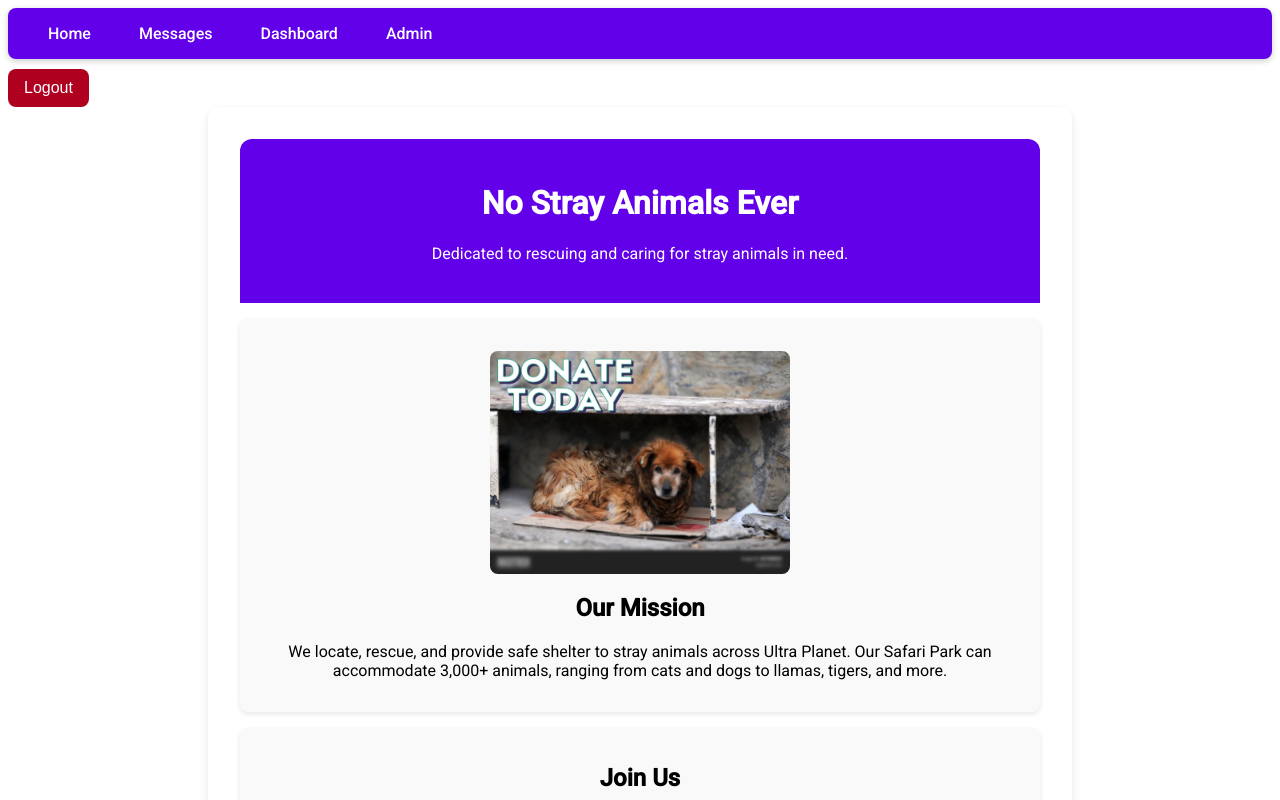
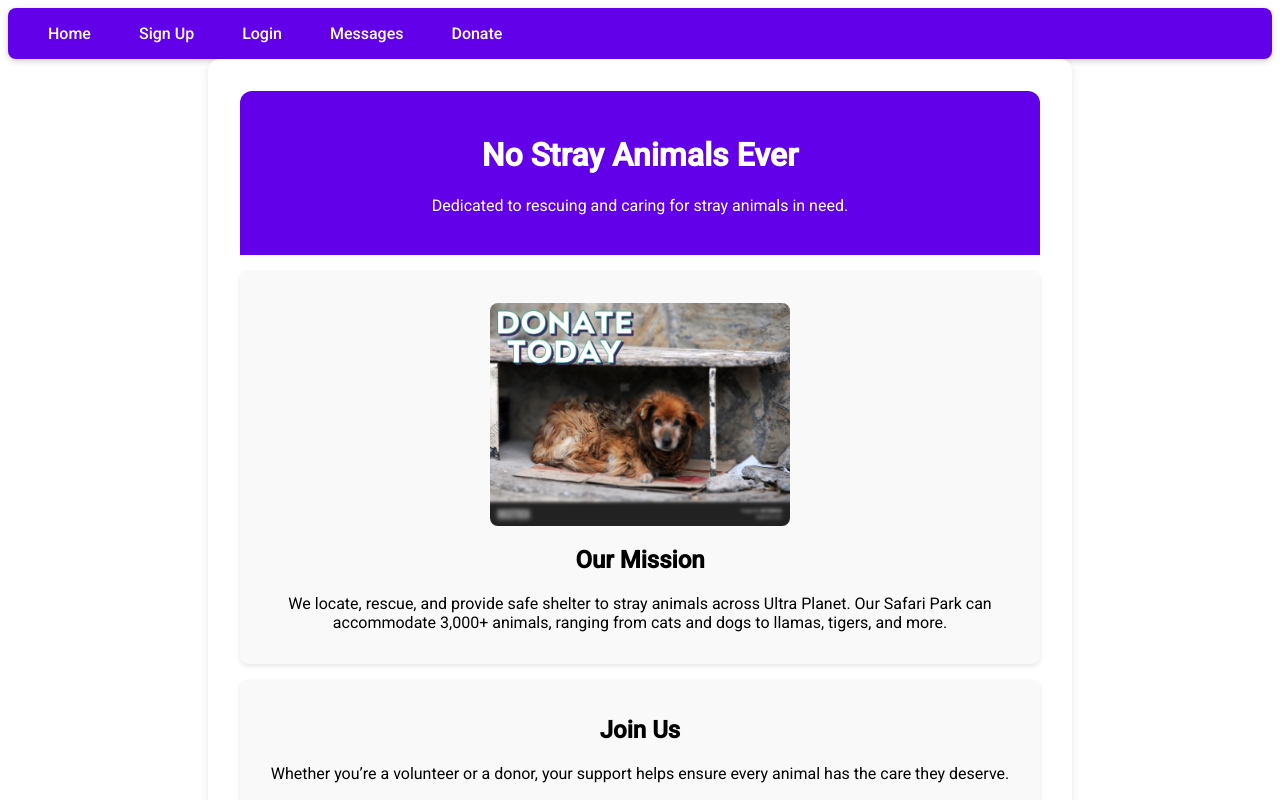
Before and after one commit to PaigeGrimes/NoStrays, a Vue app in the folder frontend/: page / in a window 1280 px wide. Before the commit this address had no page. Shown: the top 800 px of the page. Built offline with nearby package versions, Linux system fonts and the light colour scheme.

Commit message:
test new logout button

```diff
--- a/frontend/src/App.vue
+++ b/frontend/src/App.vue
@@ -1,7 +1,7 @@
 <template>
   <div>
     <Navbar />
-    <logoutbutton />
+<!--    <logoutbutton />-->
     <router-view></router-view>
   </div>
 </template>
--- a/frontend/src/components/Navbar.vue
+++ b/frontend/src/components/Navbar.vue
@@ -1,13 +1,12 @@
 <template>
   <nav class="navbar">
-
-    <div v-if="accessLevel = 3">
+    <div v-if="accessLevel === 3">
       <router-link to="/" class="nav-link">Home</router-link>
       <router-link to="/messages" class="nav-link">Messages</router-link>
       <router-link to="/dashboard" class="nav-link">Dashboard</router-link>
       <router-link to="/admin" class="nav-link">Admin</router-link>
     </div>
-    <div v-else-if="accessLevel < 3">
+    <div v-else-if="accessLevel < 3 && accessLevel > 0">
       <router-link to="/" class="nav-link">Home</router-link>
       <router-link to="/messages" class="nav-link">Messages</router-link>
       <router-link to="/dashboard" class="nav-link">Dashboard</router-link>
@@ -18,27 +17,31 @@
       <router-link to="/login" class="nav-link">Login</router-link>
       <router-link to="/messages" class="nav-link">Messages</router-link>
       <router-link to="/donation" class="nav-link">Donate</router-link>
+
     </div>
+
   </nav>
+  <div v-if="accessLevel > 0">
+  <button @click="logout" class="logout-btn">
+    Logout
+  </button>
+  </div>
 </template>
 
-
 <script setup>
-import { ref, computed, onMounted } from 'vue';
+import { ref, onMounted } from 'vue';
 import { useRouter } from 'vue-router';
 
 const router = useRouter();
 const isAuthenticated = ref(false);
-const accessLevel = ref(0); // Default to 0
+const accessLevel = ref(0);
 
 onMounted(() => {
   isAuthenticated.value = !!localStorage.getItem('token');
 
   const user = JSON.parse(localStorage.getItem('user'));
-  console.log(user.accessLevel.value)
-  if (user) {
-    accessLevel.value = accessLevel || 0;
-    console.log(user.accessLevel.value)
+  if (user && user.accessLevel !== undefined) {
+    accessLevel.value = user.accessLevel;
   }
 });
 
@@ -47,11 +50,10 @@ const logout = () => {
   localStorage.removeItem('user');
   isAuthenticated.value = false;
   accessLevel.value = 0;
-  router.push('/');
+  router.push('/login'); // Redirect to login after logout
+
 };
 </script>
-
-
 <style scoped>
 .navbar {
   display: flex;
--- a/frontend/src/components/logoutbutton.vue
+++ b/frontend/src/components/logoutbutton.vue
@@ -1,38 +1,41 @@
+<!--<template>-->
+<!--  <button @click="logoutUser" class="logout-button">Logout</button>-->
+<!--</template>-->
+
+<!--<script setup>-->
+<!--import { useRouter } from 'vue-router';-->
+
+<!--const router = useRouter();-->
+
+<!--const logoutUser = () => {-->
+<!--  // Remove items from localStorage-->
+<!--  localStorage.removeItem('userId');-->
+<!--  localStorage.removeItem('accessLevel');-->
+
+<!--  alert('Logged out successfully');-->
+
+<!--  // Redirect to the login page-->
+<!--  router.push('/login');-->
+<!--};-->
+<!--</script>-->
+
+<!--<style scoped>-->
+<!--.logout-button {-->
+<!--  background-color: #b00020;-->
+<!--  color: white;-->
+<!--  padding: 10px 16px;-->
+<!--  font-size: 16px;-->
+<!--  border: none;-->
+<!--  border-radius: 8px;-->
+<!--  cursor: pointer;-->
+<!--  transition: background 0.3s;-->
+<!--  margin-top: 10px;-->
+<!--}-->
+
+<!--.logout-button:hover {-->
+<!--  background-color: #7b0015;-->
+<!--}-->
+<!--</style>-->
 <template>
-  <button @click="logoutUser" class="logout-button">Logout</button>
+
 </template>
-
-<script setup>
-import { useRouter } from 'vue-router';
-
-const router = useRouter();
-
-const logoutUser = () => {
-  // Remove items from localStorage
-  localStorage.removeItem('userId');
-  localStorage.removeItem('accessLevel');
-
-  alert('Logged out successfully');
-
-  // Redirect to the login page
-  router.push('/login');
-};
-</script>
-
-<style scoped>
-.logout-button {
-  background-color: #b00020;
-  color: white;
-  padding: 10px 16px;
-  font-size: 16px;
-  border: none;
-  border-radius: 8px;
-  cursor: pointer;
-  transition: background 0.3s;
-  margin-top: 10px;
-}
-
-.logout-button:hover {
-  background-color: #7b0015;
-}
-</style>
```
